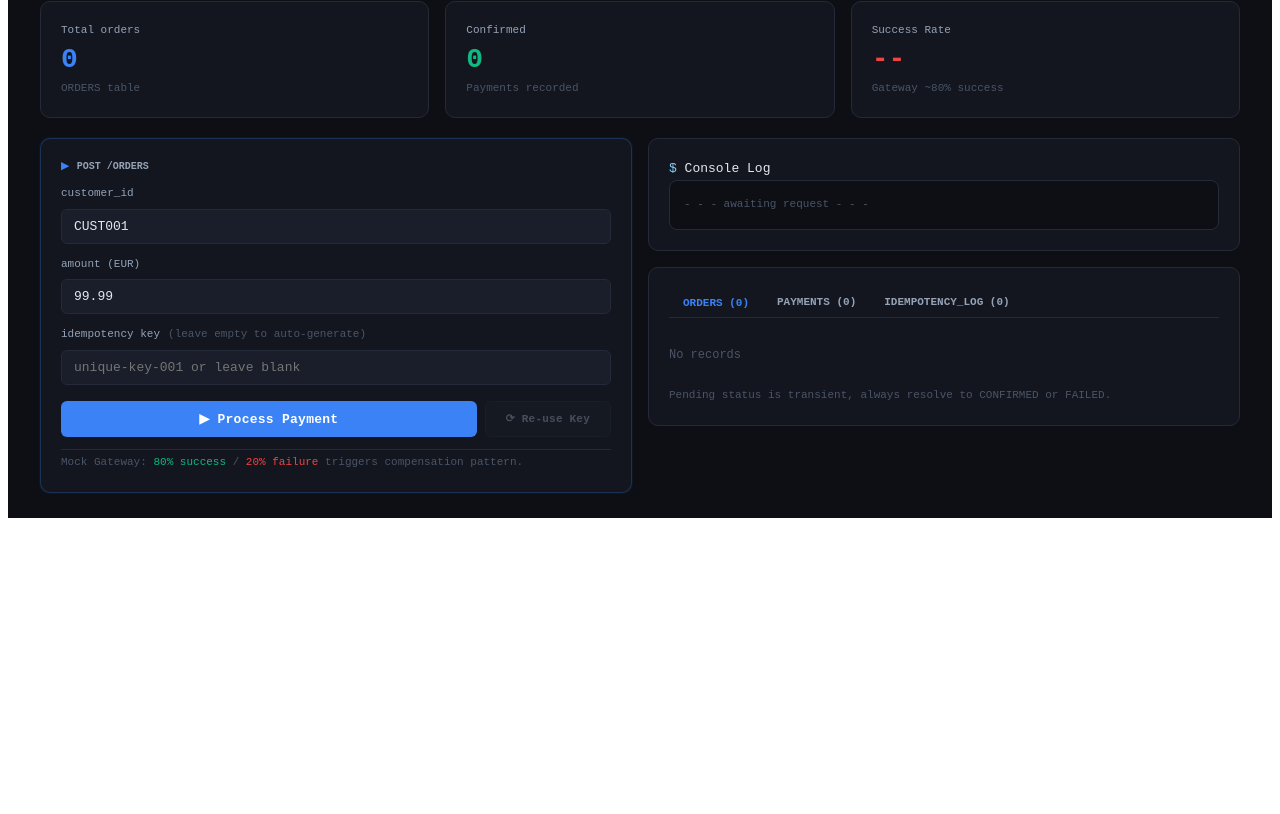
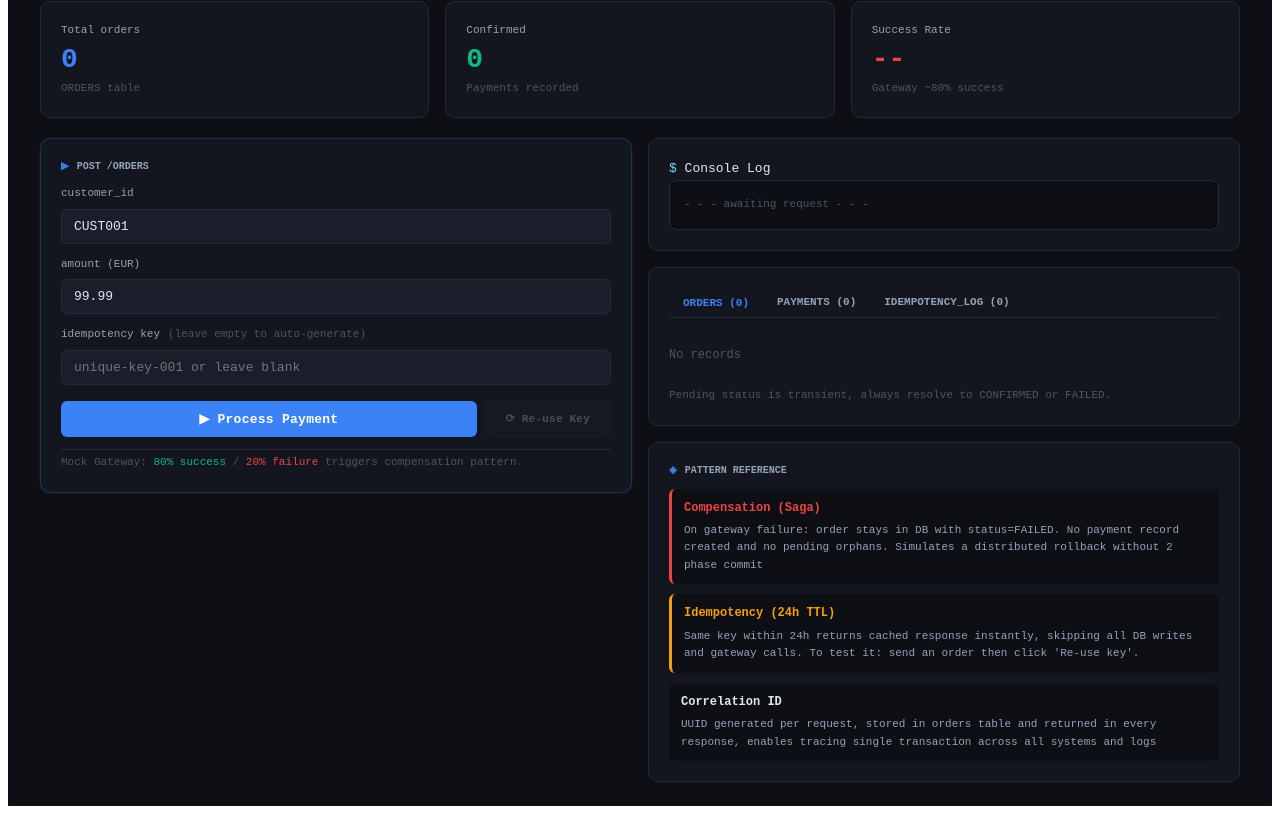
Before and after one commit to roxyle/mulesoft-payment-ui-demo, a React (Vite) app: page / in a window 1280 px wide. Shown: the part 290-1104 px from the top of the page. Before the commit the page ends 816 px from the top, so only its background shows below. Built offline with nearby package versions, Linux system fonts and the light colour scheme.

Commit message:
added pattern legend

```diff
--- a/src/App.jsx
+++ b/src/App.jsx
@@ -1080,11 +1080,71 @@ export default function App(){
                         </tbody>
                     </table>
                   }
-
+                  <div style={{fontSize:11, color:C.textMutedColor, marginTop:10}}>
+                    TTL: 24h from creation prevents duplicate processing on network retry
+                  </div>
                 </div>
               )
             }
 
+          </div>
+
+          {/* Legenda */}
+          <div style={stile.card}>
+            <div style={stile.sectionLabel}>
+            <span style={{color: C.primaryColor}}> ◈
+            </span> Pattern Reference
+
+            </div>
+            <div style={{
+              display:"flex",
+              flexDirection: "column",
+              gap:10
+            }}>
+
+              {
+                [
+                  {
+                    title: "Compensation (Saga)",
+                    color: C.dangerColor,
+                    desc: "On gateway failure: order stays in DB with status=FAILED. No payment record created and no pending orphans. Simulates a distributed rollback without 2 phase commit"
+                  },
+                  {
+                    title: "Idempotency (24h TTL)",
+                    color: C.warningColor,
+                    desc: "Same key within 24h returns cached response instantly, skipping all DB writes and gateway calls. To test it: send an order then click 'Re-use key'."
+                  },
+                  {
+                    title: "Correlation ID",
+                    color: C.code,
+                    desc:"UUID generated per request, stored in orders table and returned in every response, enables tracing single transaction across all systems and logs"
+                  }
+                ].map(pattern => (
+                  <div key={pattern.title} style={{
+                    padding: "10px 12px",
+                    background: C.bgColor,
+                    borderRadius:6,
+                    borderLeft: `3px solid ${pattern.color}`
+                  }}>
+                    <div style={{
+                      color: pattern.color,
+                      fontWeight:600,
+                      fontSize:12,
+                      marginBottom:4
+                    }}>
+                      {pattern.title}
+                    </div>
+                    <div style={{
+                      color: C.textLabelColor,
+                      fontSize:11
+                    }}>
+                      {pattern.desc}
+                    </div>
+                  </div>
+                ))
+              }
+
+            </div>
           </div>
 
           </div>
@@ -1093,6 +1153,8 @@ export default function App(){
 
         </div>
 
+        {/* footer */}
+
 
 
       </main>
```
